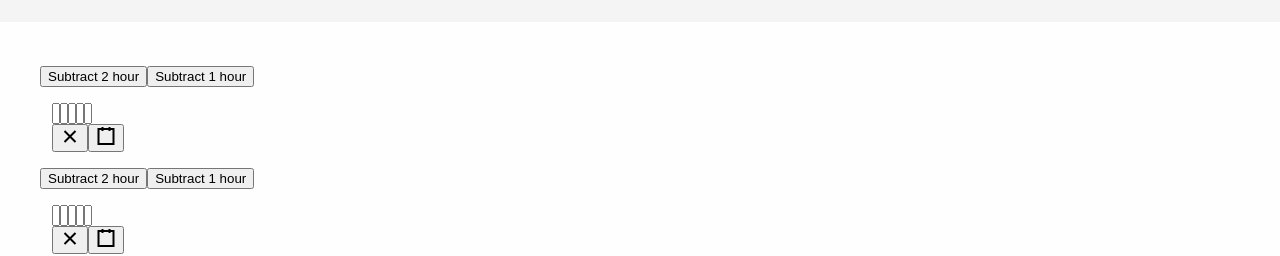
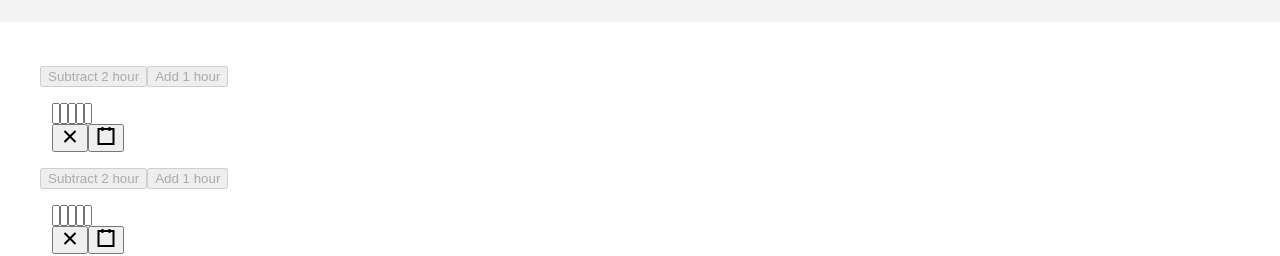
Before and after one commit to jardenna/vite-project, a React (Vite) app: page / in a window 1280 px wide. Shown: the part 506-762 px from the top of the page. Built offline with nearby package versions, Linux system fonts and the light colour scheme.

Commit message:
added usecalendar

```diff
--- a/src/components/calendar/Calendar.tsx
+++ b/src/components/calendar/Calendar.tsx
@@ -10,19 +10,29 @@ interface CalendarProps {
   name: string;
 }
 const Calendar: FC<CalendarProps> = ({ name }) => {
-  const { setValue, subtract, onClick, onFocus, add, value } = useCalendar();
+  const { onChange, onClick, onFocus, value } = useCalendar();
 
   return (
     <>
-      <button id="120" type="button" onClick={onClick}>
+      <button
+        id="120"
+        type="button"
+        onClick={() => onClick(120, 'sub')}
+        disabled={value === null}
+      >
         Subtract 2 hour
       </button>
 
-      <button id="60" type="button" onClick={onClick}>
-        Subtract 1 hour
+      <button
+        disabled={value === null}
+        id="60"
+        type="button"
+        onClick={() => onClick(60, 'add')}
+      >
+        Add 1 hour
       </button>
       <DateTimePicker
-        onChange={setValue}
+        onChange={onChange}
         value={value}
         format="dd-MM-y HH.mm"
         dayPlaceholder=""
--- a/src/components/calendar/useCalendar.ts
+++ b/src/components/calendar/useCalendar.ts
@@ -2,7 +2,11 @@ import { addMinutes, subMinutes } from 'date-fns';
 import { useState } from 'react';
 
 const useCalendar = () => {
-  const [value, setValue] = useState<Date>();
+  const [value, setValue] = useState<any>(null);
+
+  const onChange = (e: Date) => {
+    setValue(e);
+  };
 
   const onFocus = () => {
     if (!value) {
@@ -20,13 +24,16 @@ const useCalendar = () => {
     return sum;
   };
 
-  const onClick = (e: any) => {
-    const { id } = e.target;
+  const onClick = (amount: number, action: string) => {
     if (value) {
-      setValue(subtract(value, id));
+      if (action === 'sub') {
+        setValue(subtract(value, amount));
+      } else {
+        setValue(add(value, amount));
+      }
     }
   };
-  return { setValue, onClick, onFocus, add, subtract, value };
+  return { onChange, onClick, onFocus, value };
 };
 
 export default useCalendar;
```
